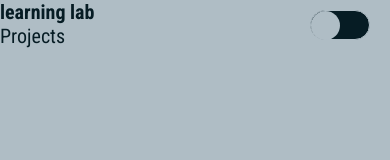
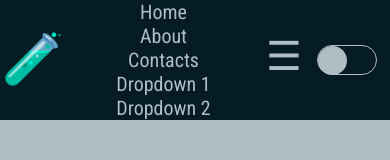
Before and after one commit to mojotron/learning-lab, a website built with webpack: page src/template.html in a window 390 px wide. Built offline with nearby package versions, Linux system fonts and the light colour scheme.

Commit message:
Add nav bar

```diff
--- a/src/styles/main.css
+++ b/src/styles/main.css
@@ -30,12 +30,47 @@ body {
   margin: 0;
   padding: 0;
 }
+.header {
+  /* height: 10vh; */
+  width: 100%;
+  background-color: var(--secondary-color);
+  display: flex;
+  justify-content: space-evenly;
+  align-items: center;
+}
+.top-nav {
+  height: 100%;
+  width: 50%;
+  color: var(--primary-color);
+  background: var(--secondary-color);
+  display: flex;
+  justify-content: space-between;
+  align-items: center;
+}
+.logo {
+  height: 6rem;
+  width: 6rem;
+  display: flex;
+  justify-content: center;
+  align-content: center;
+  font-size: 5rem;
+}
+.top-nav__list {
+  width: 100%;
+  display: flex;
+  justify-content: space-evenly;
+  align-items: center;
+  list-style: none;
+}
+.top-nav__list__item {
+  font-size: 2rem;
+  cursor: pointer;
+}
 
 /* DARK MODE*/
 .dark-mode {
-  position: absolute;
-  top: 1rem;
-  right: 2rem;
+  margin: 0 1rem;
+  position: relative;
   background: var(--secondary-color);
   border: 1px solid var(--primary-color);
   width: 6rem;
@@ -70,14 +105,16 @@ body {
   font-family: inherit;
   font-size: 2rem;
   cursor: pointer;
-  color: var(--secondary-color);
+  color: var(--primary-color);
 }
+.top-nav__list__item:hover,
 .dropdown__btn:hover,
 .dropdown.dropdown--active .dropdown__btn {
   color: var(--green);
 }
 .dropdown__menu {
   background: white;
+  min-width: 15rem;
   color: var(--dark-color);
   position: absolute;
   left: 0;
@@ -89,7 +126,7 @@ body {
   transform: translateY(-2rem);
   pointer-events: none;
   opacity: 0;
-  transition: opacity 200ms ease-in-out, transform 200ms ease-in-out;
+  transition: opacity 500ms ease-in-out, transform 500ms ease-in-out;
 }
 .dropdown__menu__arrow {
   position: absolute;
@@ -113,3 +150,28 @@ body {
 .dropdown__menu__content__link:hover {
   color: var(--green);
 }
+/* mobile menu */
+.top-nav__toggle-btn {
+  cursor: pointer;
+  display: block;
+  position: relative;
+  bottom: 0.75rem;
+  height: 4rem;
+  width: 4rem;
+  border: none;
+  background: none;
+  color: var(--primary-color);
+  font-size: 4rem;
+  display: none;
+}
+
+@media (max-width: 786px) {
+  .top-nav {
+  }
+  .top-nav__list {
+    flex-direction: column;
+  }
+  .top-nav__toggle-btn {
+    display: block;
+  }
+}
--- a/src/template.html
+++ b/src/template.html
@@ -7,28 +7,78 @@
     <title>Learning Lab | try - test -build</title>
   </head>
   <body>
-    <h1>learning lab</h1>
+    <header class="header">
+      <div class="logo">🧪</div>
 
+      <nav class="top-nav">
+        <ul class="top-nav__list">
+          <li class="top-nav__list__item">Home</li>
+          <li class="top-nav__list__item">About</li>
+          <li class="top-nav__list__item">Contacts</li>
+          <li class="top-nav__list__item">
             <div class="dropdown">
-      <button class="dropdown__btn">Projects</button>
+              <button class="dropdown__btn">Dropdown 1</button>
               <div class="dropdown__menu">
                 <div class="dropdown__menu__arrow"></div>
                 <div class="dropdown__menu__content">
-          <span href="#" class="dropdown__menu__content__link">Project 01</span
-          ><span href="#" class="dropdown__menu__content__link">Project 02</span
-          ><span href="#" class="dropdown__menu__content__link">Project 03</span
-          ><span href="#" class="dropdown__menu__content__link">Project 04</span
-          ><span href="#" class="dropdown__menu__content__link"
-            >Project 05</span
-          >
+                  <span class="dropdown__menu__content__link">
+                    Project 01
+                  </span>
+                  <span class="dropdown__menu__content__link">
+                    Project 02
+                  </span>
+                  <span class="dropdown__menu__content__link">
+                    Project 03
+                  </span>
+                  <span class="dropdown__menu__content__link">
+                    Project 04
+                  </span>
+                  <span class="dropdown__menu__content__link">
+                    Project 05
+                  </span>
                 </div>
               </div>
             </div>
+          </li>
+          <li class="top-nav__list__item">
+            <div class="dropdown">
+              <button class="dropdown__btn">Dropdown 2</button>
+              <div class="dropdown__menu">
+                <div class="dropdown__menu__arrow"></div>
+                <div class="dropdown__menu__content">
+                  <span class="dropdown__menu__content__link">
+                    Project 01
+                  </span>
+                  <span class="dropdown__menu__content__link">
+                    Project 02
+                  </span>
+                  <span class="dropdown__menu__content__link">
+                    Project 03
+                  </span>
+                  <span class="dropdown__menu__content__link">
+                    Project 04
+                  </span>
+                  <span class="dropdown__menu__content__link">
+                    Project 05
+                  </span>
+                </div>
+              </div>
+            </div>
+          </li>
+        </ul>
+      </nav>
+
+      <button class="top-nav__toggle-btn">&#9776;</button>
 
       <div class="dark-mode">
-      <input id="dark-mode-check" class="dark-mode__checkbox" type="checkbox" />
+        <input
+          id="dark-mode-check"
+          class="dark-mode__checkbox"
+          type="checkbox"
+        />
         <label for="dark-mode-check" class="check"></label>
       </div>
+    </header>
 
     <div class="project-display"></div>
   </body>
```
Lines whose indentation alone changed are shown as unchanged.
